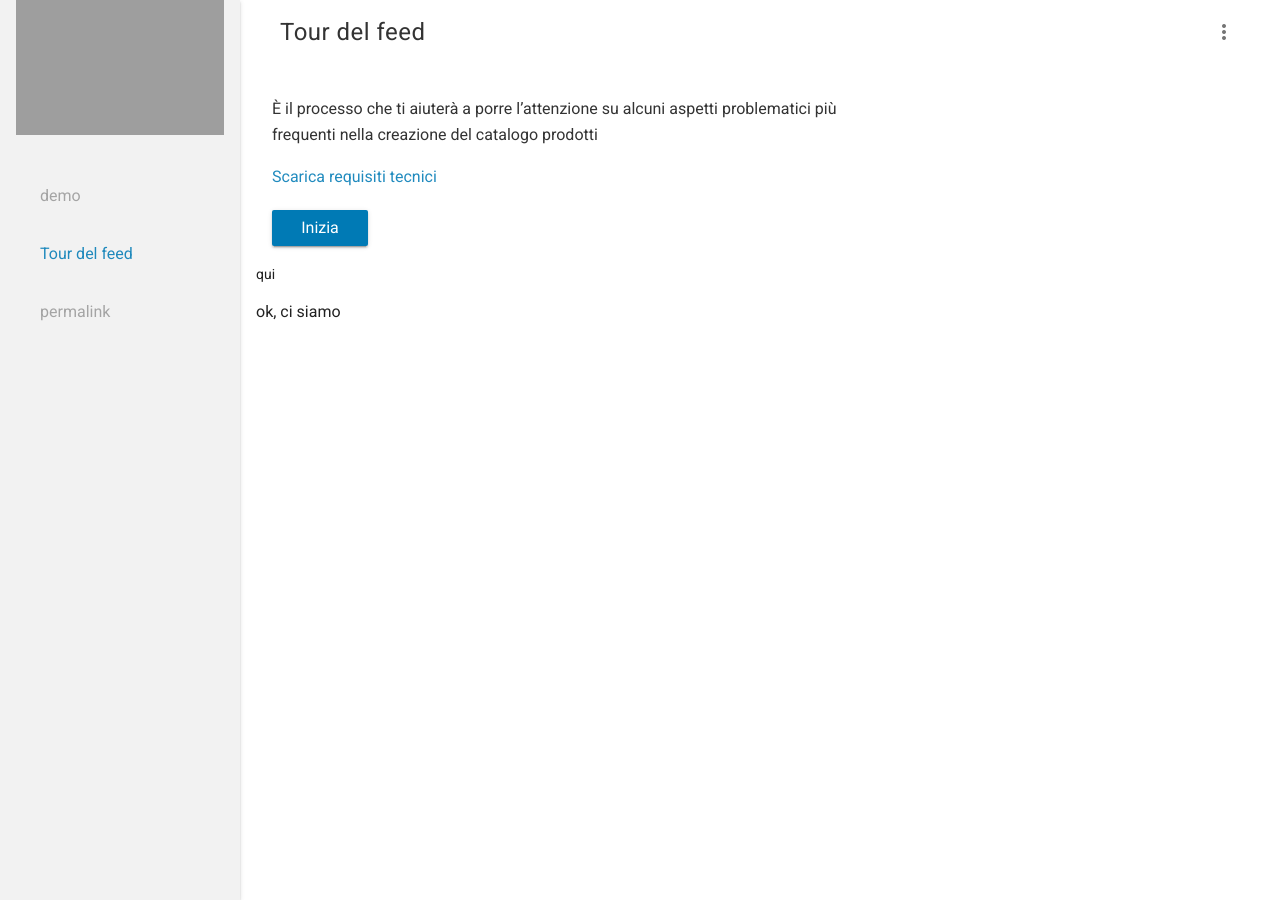
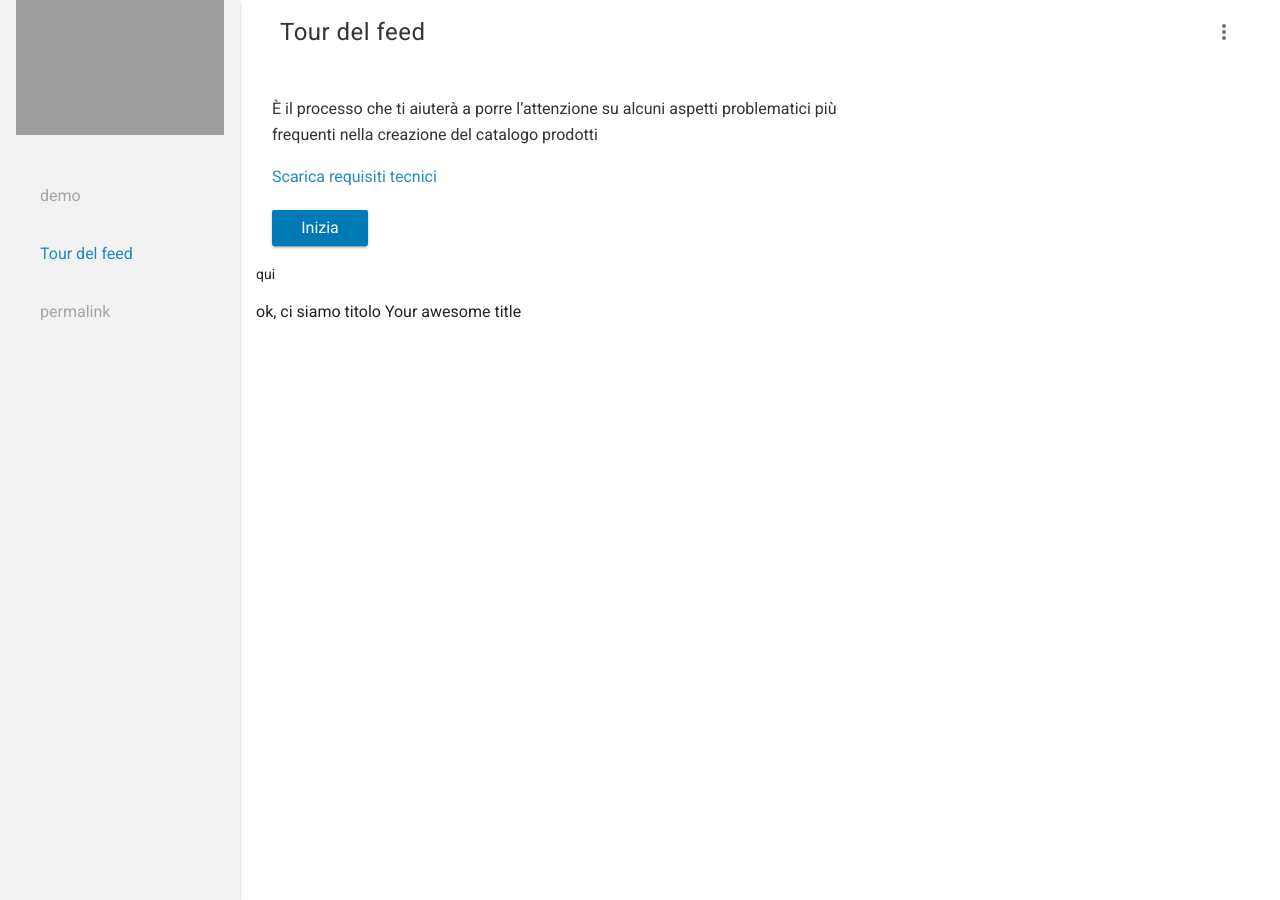
Before and after one commit to noemi-84/tourdelfeed, a Jekyll site: the page built from index.html, in a window 1280 px wide. Built offline with Jekyll 4.4.1, drawn with Linux system fonts in a browser that asks for light colours; nearby versions of some CDN libraries; grey boxes are pictures that could not be loaded.

Commit message:
introdotti due campi di step

```diff
--- a/_layouts/default.html
+++ b/_layouts/default.html
@@ -32,6 +32,9 @@
               {% for page in site.pages %}
               	{% if page.url == '/permalink.html' %}
                 	ok, ci siamo
+                    {{ site.post }}
+                    titolo
+                    {{ site.title }}
                 {% endif %}
               {% endfor %}
 
```
